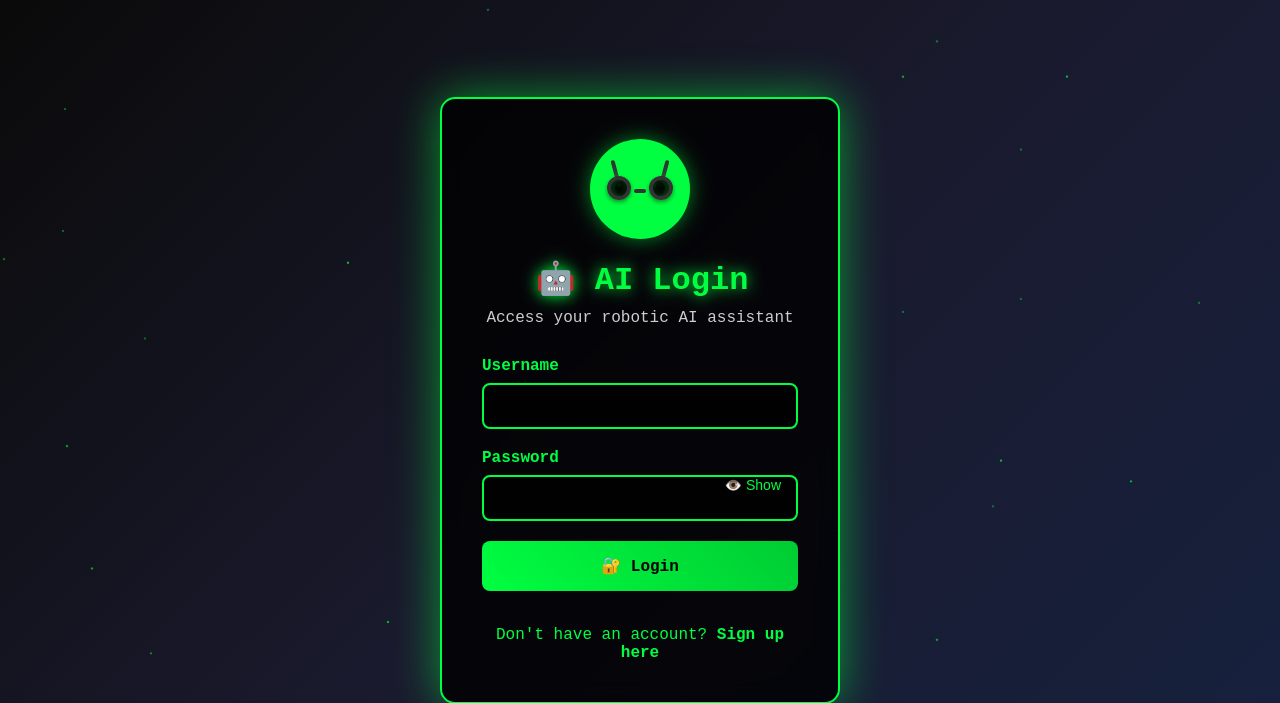
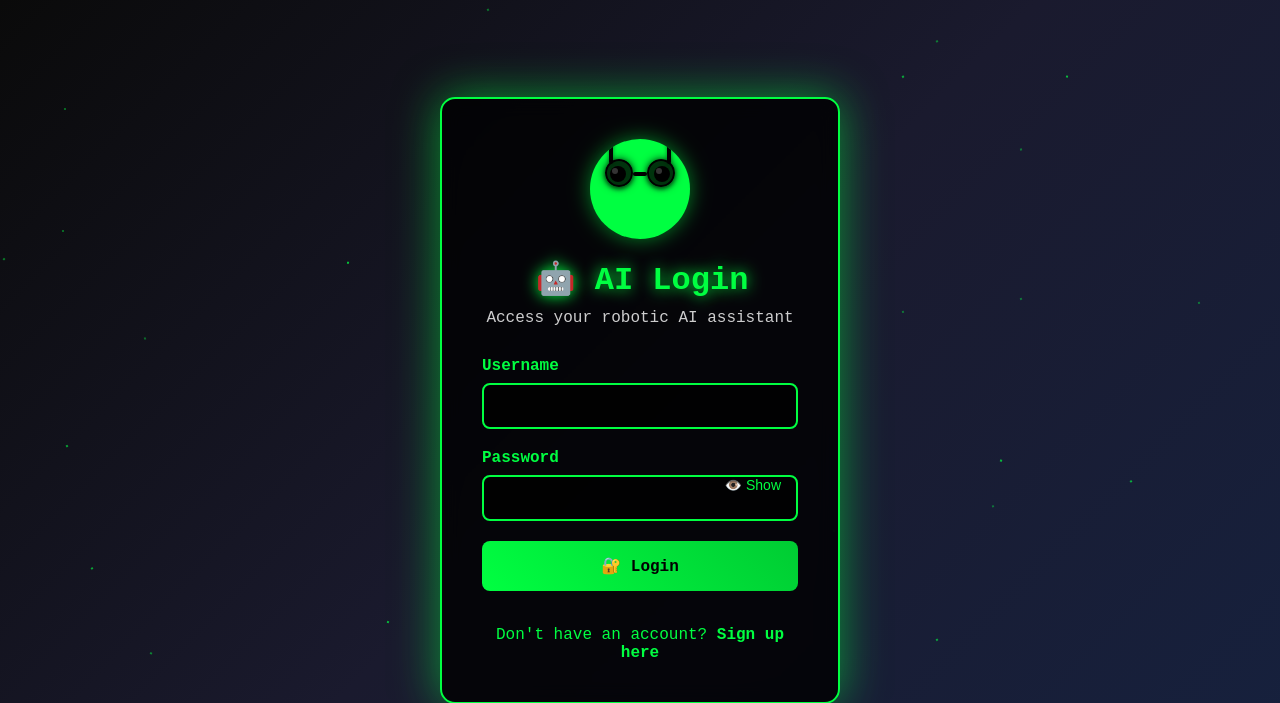
Before and after one commit to syedmaaz799/gemini_app, a Flask app: page /login in a window 1280 px wide. Shown: the top 703 px of the page. Run offline with Flask 3, Linux system fonts and the light colour scheme.

Commit message:
Update UI styling: fix robot logo alignment, add Deep Teal Blue background, and improve chat interface colors

```diff
--- a/templates/login.html
+++ b/templates/login.html
@@ -118,21 +118,26 @@
             overflow: hidden;
         }
 
+        /* Robot Eyes */
         .robot-eyes {
+            position: absolute;
+            top: 35%;
+            left: 50%;
+            transform: translate(-50%, -50%);
+            width: 60px;
+            height: 20px;
+            z-index: 5;
             display: flex;
-            gap: 20px;
-            position: relative;
-            z-index: 1;
-            transition: all 0.4s ease;
+            justify-content: space-between;
+            align-items: center;
         }
 
         .eye {
-            width: 15px;
-            height: 15px;
+            width: 16px;
+            height: 16px;
             background: #000;
             border-radius: 50%;
             position: relative;
-            animation: blink 4s infinite;
             transition: all 0.3s ease;
         }
 
@@ -141,40 +146,33 @@
             position: absolute;
             top: 2px;
             left: 2px;
-            width: 4px;
-            height: 4px;
-            background: #00ff41;
+            width: 6px;
+            height: 6px;
+            background: #fff;
             border-radius: 50%;
-            opacity: 0.8;
         }
 
-        @keyframes blink {
-            0%, 90%, 100% { transform: scaleY(1); }
-            95% { transform: scaleY(0.1); }
-        }
-
-        /* Realistic Goggles */
+        /* Goggles */
         .goggles {
             position: absolute;
-            top: 52%;
+            top: 35%;
             left: 50%;
             transform: translate(-50%, -50%);
-            width: 66px;  /* balanced width inside 100px face */
-            height: 30px; /* comfortable vertical size */
+            width: 70px;
+            height: 30px;
             z-index: 10;
             transition: all 0.6s cubic-bezier(0.68, -0.55, 0.265, 1.55);
         }
 
         .goggle-lens {
             position: absolute;
-            width: 24px;
-            height: 24px;
-            border: 4px solid #333;
+            width: 28px;
+            height: 28px;
+            background: rgba(0, 0, 0, 0.8);
+            border: 2px solid #000;
             border-radius: 50%;
-            background: linear-gradient(145deg, rgba(0, 0, 0, 0.95), rgba(0, 0, 0, 0.9));
             box-shadow:
-                inset 0 0 8px rgba(0, 255, 65, 0.2),
-                0 0 12px rgba(0, 255, 65, 0.4),
+                0 0 8px rgba(0, 0, 0, 0.8),
                 0 2px 4px rgba(0, 0, 0, 0.5);
             z-index: 2;
         }
@@ -190,37 +188,35 @@
         .goggle-bridge {
             position: absolute;
             top: 50%;
-            left: 50%;
-            transform: translate(-50%, -50%);
-            width: 12px;
+            left: 28px;
+            transform: translateY(-50%);
+            width: 14px;
             height: 4px;
-            background: #333;
+            background: #000;
             border-radius: 2px;
-            box-shadow: 0 0 6px rgba(0, 255, 65, 0.4);
             z-index: 3;
         }
 
-        /* Goggle straps for realism */
         .goggle-strap {
             position: absolute;
-            width: 4px;    /* temple thickness */
-            height: 20px;  /* +25% length */
-            background: #333;
+            width: 4px;
+            height: 25px;
+            background: #000;
             border-radius: 2px;
-            box-shadow: 0 0 4px rgba(0, 255, 65, 0.3);
+            box-shadow: 0 0 4px rgba(0, 0, 0, 0.5);
             z-index: 1;
         }
 
         .goggle-strap.left {
-            left: 6px;
-            top: -16px;   /* keep base near rim while lengthening */
-            transform: rotate(-15deg);
+            left: 4px;
+            top: -20px;
+            transform: rotate(0deg);
         }
 
         .goggle-strap.right {
-            right: 6px;
-            top: -16px;   /* keep base near rim while lengthening */
-            transform: rotate(15deg);
+            right: 4px;
+            top: -20px;
+            transform: rotate(0deg);
         }
 
         /* Enhanced Robot states */
@@ -492,6 +507,12 @@
             <!-- Enhanced Animated Robot Icon -->
             <div class="robot-icon" id="robotIcon">
                 <div class="robot-face">
+                    <!-- Robot Eyes -->
+                    <div class="robot-eyes">
+                        <div class="eye left"></div>
+                        <div class="eye right"></div>
+                    </div>
+
                     <!-- Realistic Goggles -->
                     <div class="goggles">
                         <div class="goggle-lens left"></div>
```
Also changed, not shown: other parts of templates/login.html (+35 -22 lines), templates/chat.html (+125 -29 lines). Lines whose indentation alone changed are shown as unchanged.
